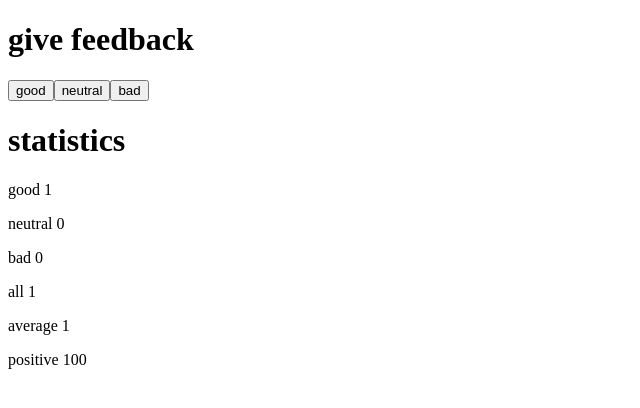
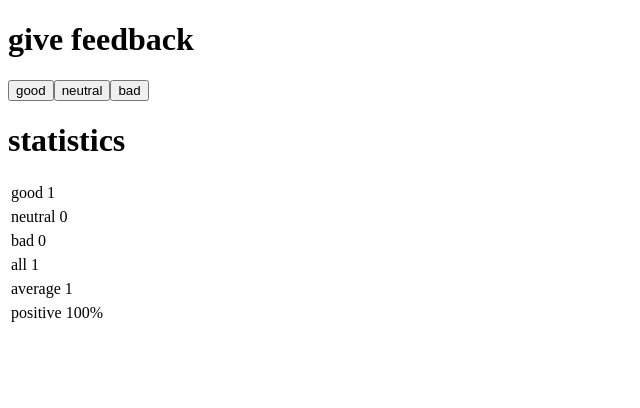
Before and after one commit to GuillermoC93/fullstackopen_part1, a React (Create React App) app in the folder unicafe/: page / in a window 1280 px wide. Both pictures are taken after a click on the button "good". Shown: the top 408 px of the page, without its empty margins (0-640 px from the left). Built offline with nearby package versions, Linux system fonts and the light colour scheme.

Commit message:
finished unicafe step6

```diff
--- a/unicafe/src/App.js
+++ b/unicafe/src/App.js
@@ -7,7 +7,14 @@ const Button = ({ handleClick, text }) => (
 )
 
 const Statistic = (props) => (
-  <p>{props.text} {props.value}</p>
+  <table>
+    <tbody>
+      <tr>
+        <td>{props.text}</td>
+        <td>{props.value}{props.sign}</td>
+      </tr>
+    </tbody>
+  </table>
 )
 
 const Statistics = (props) => {
@@ -25,7 +32,7 @@ const Statistics = (props) => {
       <Statistic text="bad" value={props.bad} />
       <Statistic text="all" value={props.total} />
       <Statistic text="average" value={props.average} />
-      <Statistic text="positive" value={props.positive} />
+      <Statistic text="positive" value={props.positive} sign={"%"} />
     </div>
   )
 }
@@ -46,7 +53,7 @@ const App = () => {
       <Button handleClick={() => setNeutral(neutral + 1)} text="neutral" />
       <Button handleClick={() => setBad(bad + 1)} text="bad" />
       <h1>statistics</h1>
-      <Statistics good={good} neutral={neutral} bad={bad} total={total} average={average} positive = {positive} />
+      <Statistics good={good} neutral={neutral} bad={bad} total={total} average={average} positive={positive} />
     </div>
   )
 }
```
